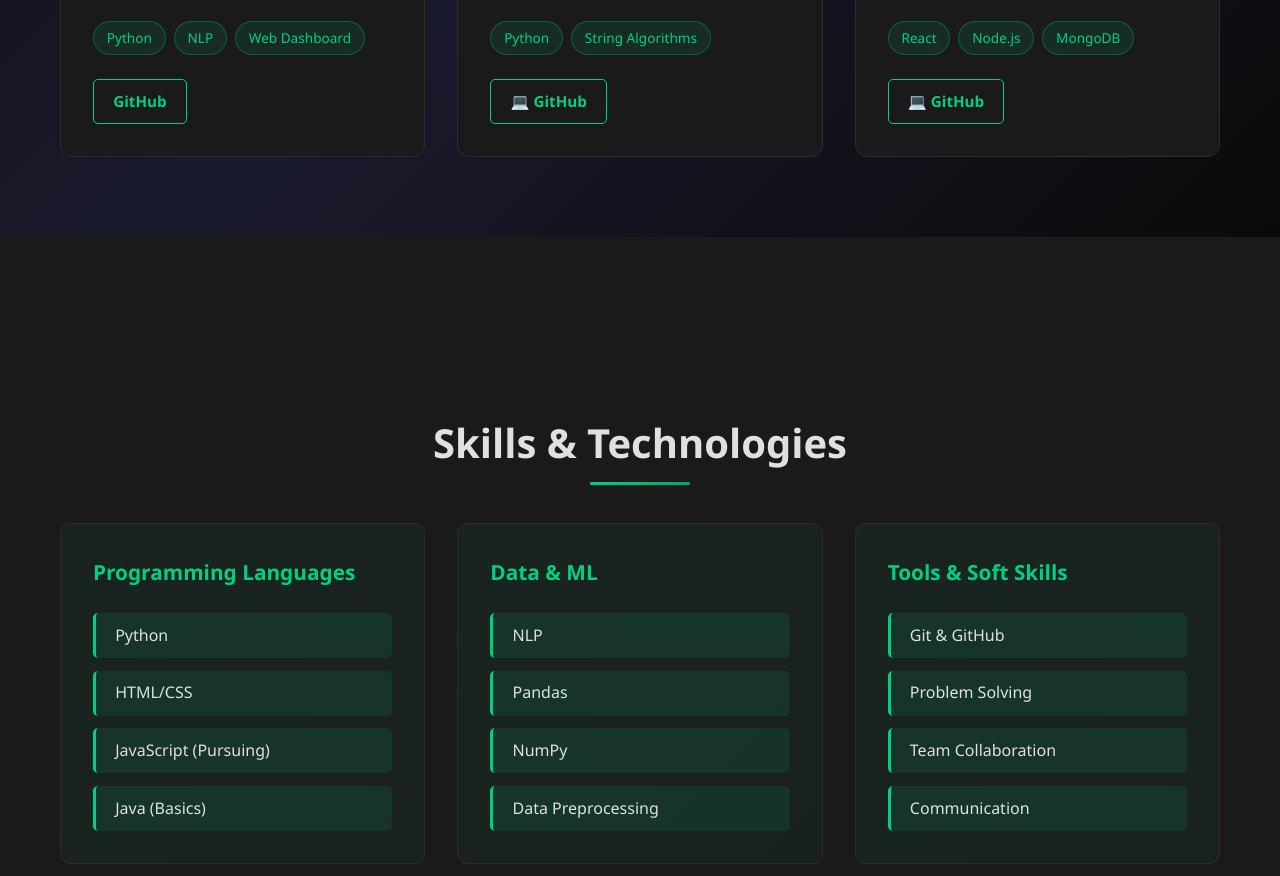
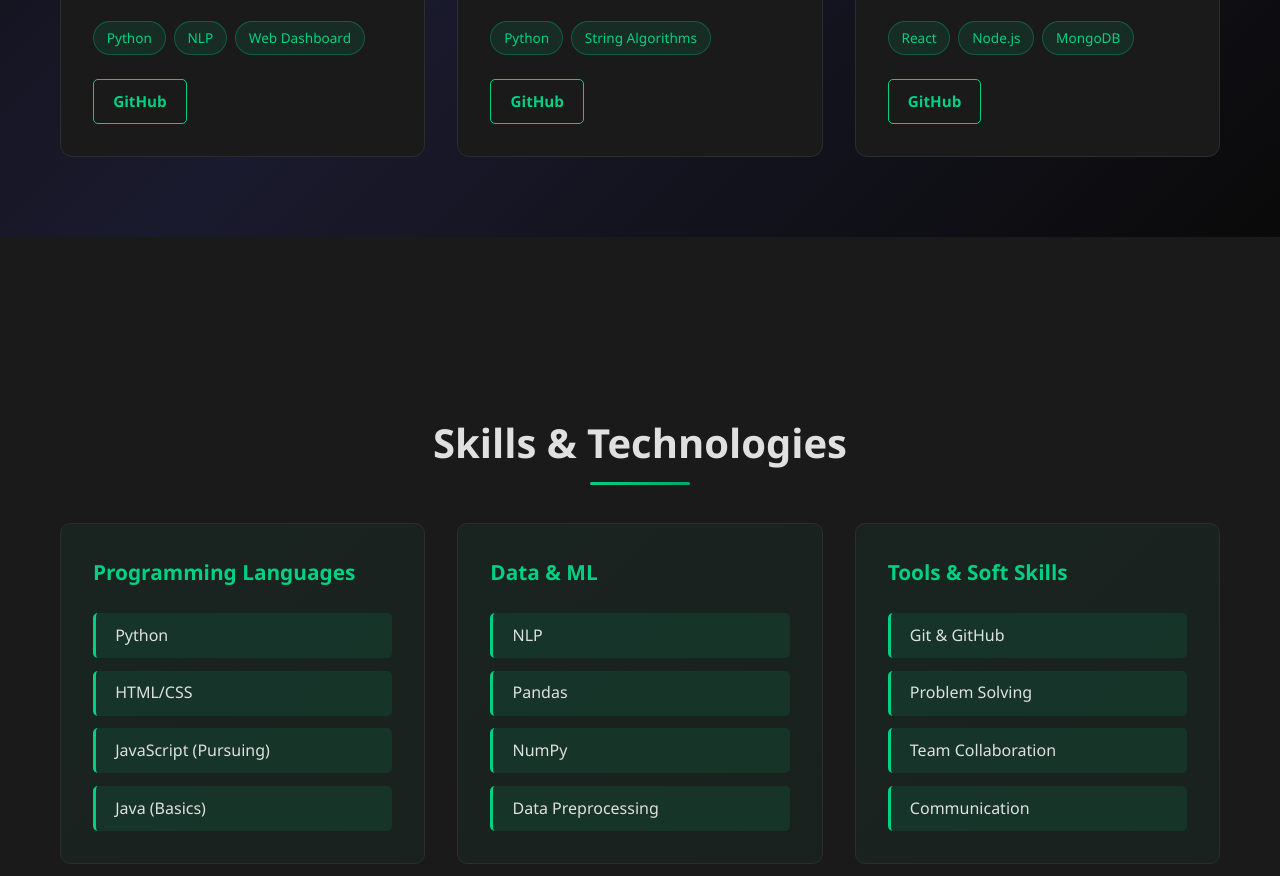
Before and after one commit to dinesh-eswar-borra/Portfolio, a plain HTML site: page index.html in a window 1280 px wide. Shown: the part 3966-4842 px from the top of the page. Drawn offline with Linux system fonts and the light colour scheme.

Commit message:
Remove emoji from GitHub links in index.html

```diff
--- a/index.html
+++ b/index.html
@@ -191,7 +191,7 @@
                             <span>String Algorithms</span>
                         </div>
                         <div class="project-links">
-                            <a href="https://github.com/dinesh-eswar-borra/Auto_correct_engine" target="_blank" class="project-link github-link">💻 GitHub</a>
+                            <a href="https://github.com/dinesh-eswar-borra/Auto_correct_engine" target="_blank" class="project-link github-link">GitHub</a>
                         </div>
                     </div>
                 </div>
@@ -207,7 +207,7 @@
                             <span>MongoDB</span>
                         </div>
                         <div class="project-links">
-                            <a href="https://github.com/dinesheswar" target="_blank" class="project-link github-link">💻 GitHub</a>
+                            <a href="https://github.com/dinesheswar" target="_blank" class="project-link github-link">GitHub</a>
                         </div>
                     </div>
                 </div>
```
